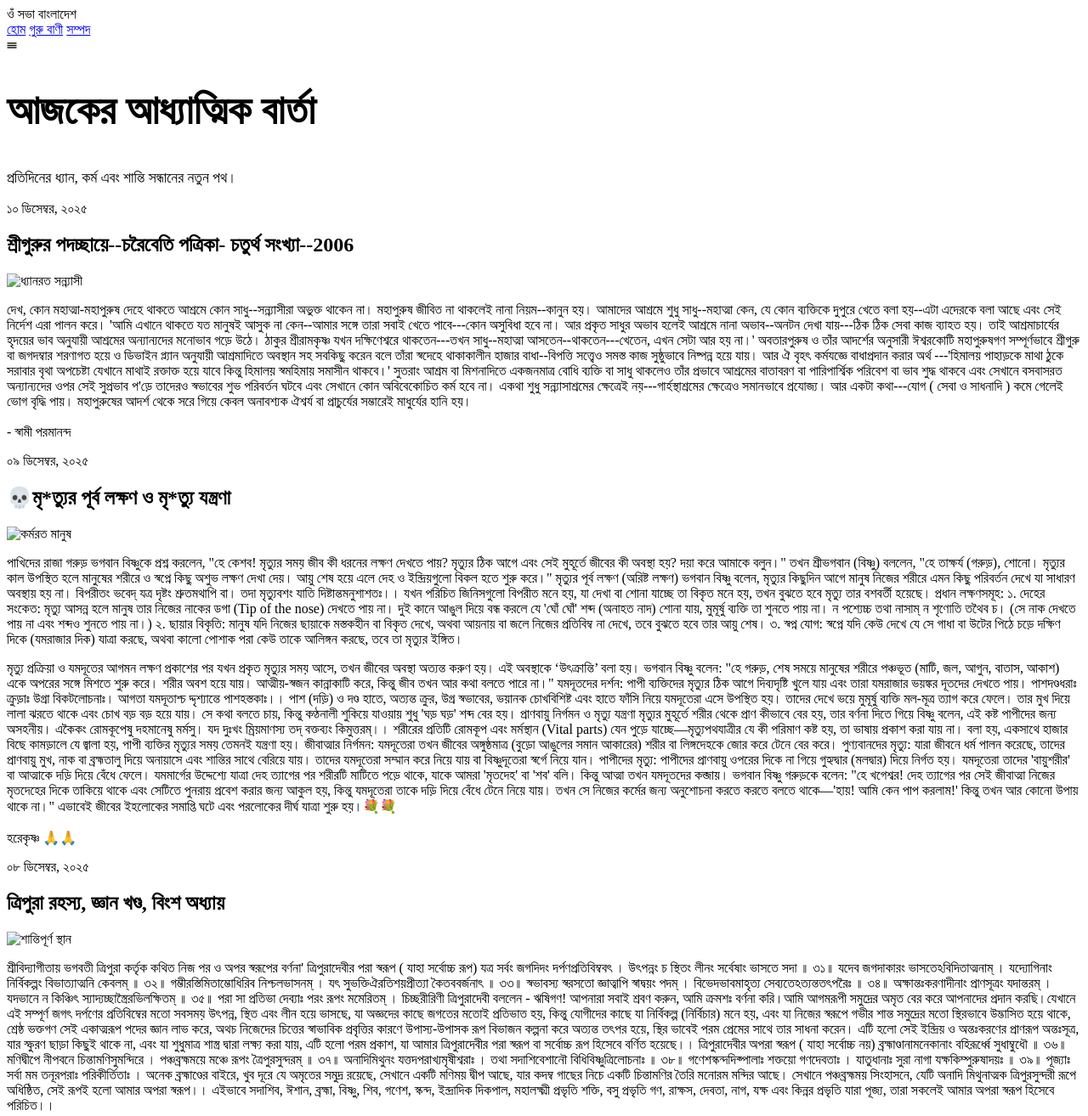
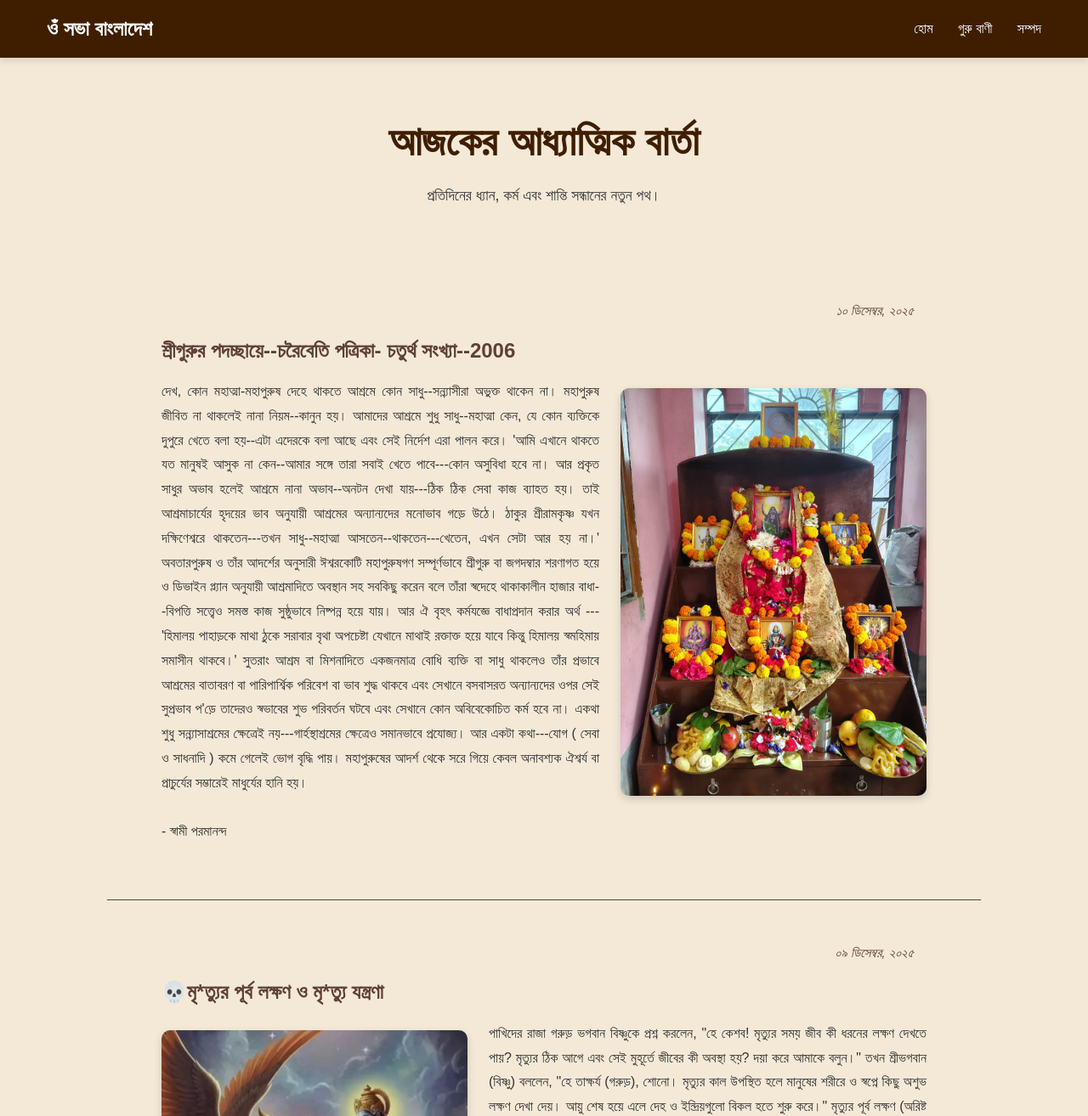
Before and after one commit to swadhin78-coder/Om-Sabha-Bangladesh, a plain HTML site: page daily_up.html in a window 1280 px wide. Shown: the top 1314 px of the page at 85% size. Drawn offline with Linux system fonts and the light colour scheme; the site is published under a folder, as on GitHub Pages, so addresses that start at the root find nothing.

Commit message:
Update daily_up.html

```diff
--- a/daily_up.html
+++ b/daily_up.html
@@ -4,7 +4,7 @@
     <meta charset="UTF-8">
     <meta name="viewport" content="width=device-width, initial-scale=1.0">
     <title>Om Sabha Bangladesh ওঁ সভা বাংলাদেশ</title>
-    <link rel="stylesheet" href="/assest/Css/daily_up.css">
+    <link rel="stylesheet" href="assest/Css/daily_up.css">
 </head>
 <body>
 
@@ -12,7 +12,7 @@
         <div class="header-container">
             <div class="logo">ওঁ সভা বাংলাদেশ</div>
             <nav id="full-nav">
-                <a href="/index.html">হোম</a>
+                <a href="index.html">হোম</a>
                 <a href="#about">গুরু বাণী</a>
                 <a href="#resources">সম্পদ</a>
             </nav>
@@ -31,7 +31,7 @@
                 <span class="message-date">১০ ডিসেম্বর, ২০২৫</span>
                 <h2>শ্রীগুরুর পদচ্ছায়ে--চরৈবেতি পত্রিকা- চতুর্থ সংখ্যা--2006</h2>
                 <div class="article-image-container right-img">
-                    <img src="/assest/image/WhatsApp Image 2025-12-09 at 11.56.36_22b00a32.jpg" alt="ধ্যানরত সন্ন্যাসী">
+                    <img src="assest/image/WhatsApp Image 2025-12-09 at 11.56.36_22b00a32.jpg" alt="ধ্যানরত সন্ন্যাসী">
                 </div>
                 <p>দেখ, কোন মহাত্মা-মহাপুরুষ দেহে থাকতে আশ্রমে কোন সাধু--সন্ন্যাসীরা অভুক্ত থাকেন না। মহাপুরুষ জীবিত না থাকলেই নানা নিয়ম--কানুন হয়। আমাদের আশ্রমে শুধু সাধু--মহাত্মা কেন, যে কোন ব্যক্তিকে দুপুরে খেতে বলা হয়--এটা এদেরকে বলা আছে এবং সেই নির্দেশ এরা পালন করে।  'আমি এখানে থাকতে যত মানুষই আসুক না কেন--আমার সঙ্গে তারা সবাই খেতে পাবে---কোন অসুবিধা হবে না।  আর প্রকৃত সাধুর অভাব হলেই আশ্রমে নানা অভাব--অনটন দেখা যায়---ঠিক ঠিক সেবা কাজ ব্যাহত হয়। তাই আশ্রমাচার্যের হৃদয়ের ভাব অনুযায়ী আশ্রমের অন্যান্যদের মনোভাব গড়ে উঠে। ঠাকুর শ্রীরামকৃষ্ণ যখন দক্ষিণেশ্বরে থাকতেন---তখন সাধু--মহাত্মা আসতেন--থাকতেন---খেতেন, এখন সেটা আর হয় না।'
 অবতারপুরুষ ও তাঁর আদর্শের অনুসারী ঈশ্বরকোটি মহাপুরুষগণ সম্পূর্ণভাবে শ্রীগুরু বা জগদম্বার শরণাগত হয়ে ও ডিভাইন প্ল্যান অনুযায়ী আশ্রমাদিতে অবস্থান সহ সবকিছু করেন বলে তাঁরা স্বদেহে থাকাকালীন হাজার বাধা--বিপত্তি সত্ত্বেও সমস্ত কাজ সুষ্ঠুভাবে নিষ্পন্ন হয়ে যায়। আর ঐ বৃহৎ কর্মযজ্ঞে বাধাপ্রদান করার অর্থ ---'হিমালয় পাহাড়কে মাথা ঠুকে সরাবার বৃথা অপচেষ্টা যেখানে মাথাই রক্তাক্ত হয়ে যাবে কিন্তু হিমালয় স্বমহিমায় সমাসীন থাকবে।'  সুতরাং আশ্রম বা মিশনাদিতে একজনমাত্র বোধি ব্যক্তি বা সাধু থাকলেও তাঁর প্রভাবে আশ্রমের বাতাবরণ বা পারিপার্শ্বিক পরিবেশ বা ভাব শুদ্ধ থাকবে এবং সেখানে বসবাসরত অন্যান্যদের ওপর সেই সুপ্রভাব প'ড়ে তাদেরও স্বভাবের শুভ পরিবর্তন ঘটবে এবং সেখানে কোন অবিবেকোচিত কর্ম হবে না। একথা শুধু সন্ন্যাসাশ্রমের ক্ষেত্রেই নয়---গার্হস্থাশ্রমের ক্ষেত্রেও সমানভাবে প্রযোজ্য। আর একটা কথা---যোগ ( সেবা ও সাধনাদি ) কমে গেলেই ভোগ বৃদ্ধি পায়। মহাপুরুষের আদর্শ থেকে সরে গিয়ে কেবল অনাবশ্যক ঐশ্বর্য বা প্রাচুর্যের সম্ভারেই মাধুর্যের হানি হয়।
@@ -47,7 +47,7 @@
                 <h2>💀মৃ*ত্যুর পূর্ব লক্ষণ ও মৃ*ত্যু যন্ত্রণা
 </h2>
                 <div class="article-image-container left-img">
-                    <img src="/assest/image/000001.jpg" alt="কর্মরত মানুষ">
+                    <img src="assest/image/000001.jpg" alt="কর্মরত মানুষ">
                 </div>
                 <p>পাখিদের রাজা গরুড় ভগবান বিষ্ণুকে প্রশ্ন করলেন, "হে কেশব! মৃত্যুর সময় জীব কী ধরনের লক্ষণ দেখতে পায়? মৃত্যুর ঠিক আগে এবং সেই মুহূর্তে জীবের কী অবস্থা হয়? দয়া করে আমাকে বলুন।"
 
@@ -131,7 +131,7 @@
                 <span class="message-date">০৮ ডিসেম্বর, ২০২৫</span>
                 <h2> ত্রিপুরা রহস্য, জ্ঞান খণ্ড, বিংশ অধ্যায়</h2>
                 <div class="article-image-container right-img">
-                    <img src="/assest/image/000002.jpg" alt="শান্তিপূর্ণ স্থান">
+                    <img src="assest/image/000002.jpg" alt="শান্তিপূর্ণ স্থান">
                 </div>
                 <p>শ্রীবিদ্যাগীতায় ভগবতী ত্রিপুরা কর্তৃক কথিত নিজ পর ও অপর স্বরূপের বর্ণনা'
 
@@ -175,6 +175,7 @@
     <footer>
         <p>&copy; <span id="current-year"></span> ওঁ সভা বাংলাদেশ। সর্বস্বত্ব সংরক্ষিত।</p>
     </footer>
-    <script src="/assest/js/daily_up.js"></script>
+    <script src="assest/js/daily_up.js"></script>
 </body>
+
 </html>
```
